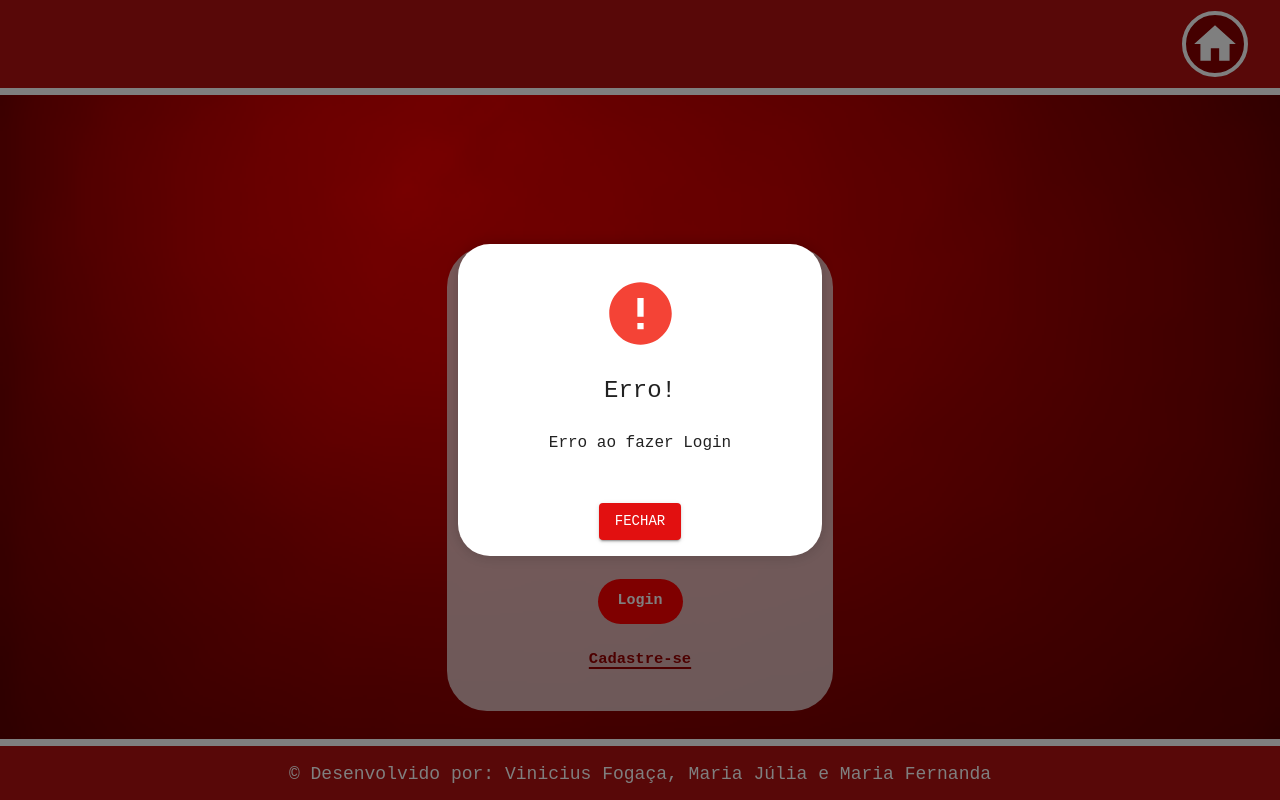
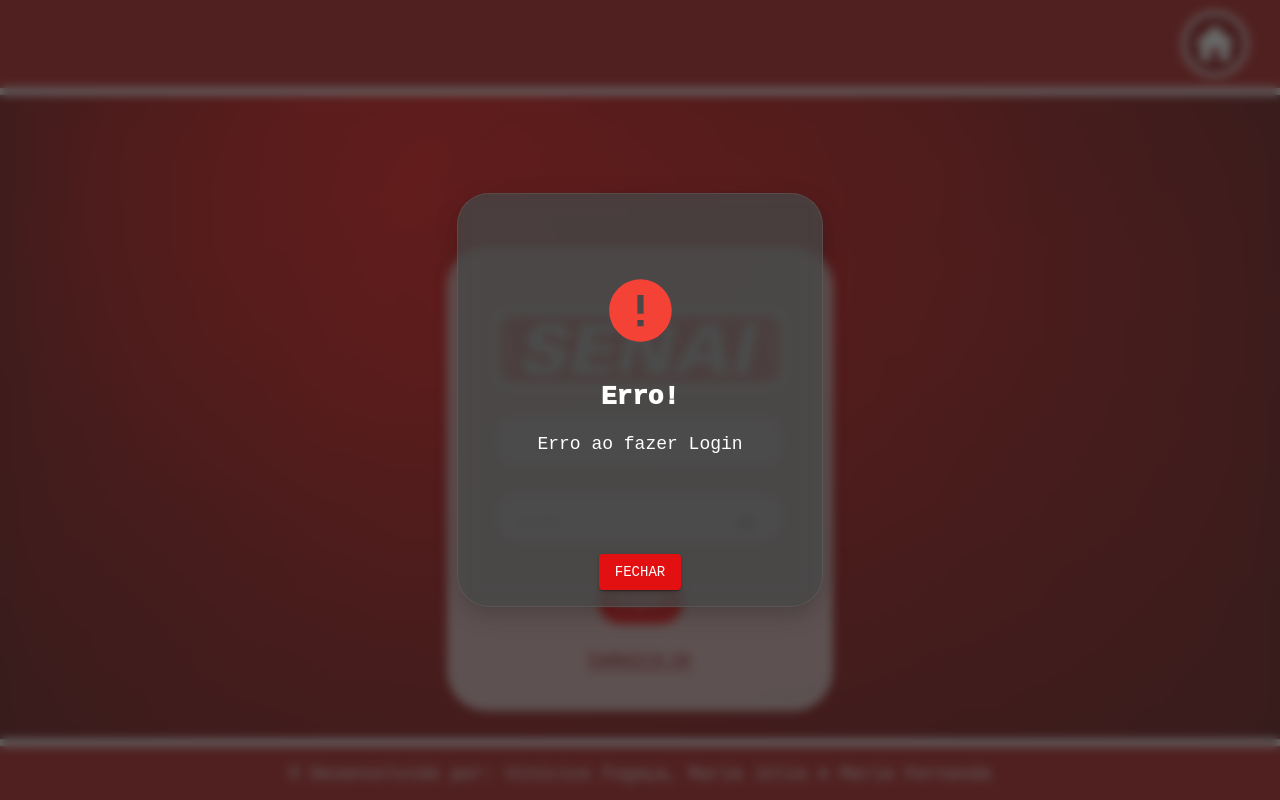
Before and after one commit to MariaFernandaCintra/sprintFront, a React (Vite) app: page /login in a window 1280 px wide. Both pictures are taken after a click on the button "Login". Built offline with nearby package versions, Linux system fonts and the light colour scheme; no server answers.

Commit message:
16-05-25 / refatorando estilização

```diff
--- a/src/components/CustomModal.jsx
+++ b/src/components/CustomModal.jsx
@@ -43,11 +43,11 @@ export default function CustomModal({
         <Box sx={styles.box(type)}>
           {renderIcon()}
           <DialogTitle>
-            <Typography variant="h5" component="div">
+            <Typography variant="h5" component="div" sx={styles.title}>
               {title}
             </Typography>
           </DialogTitle>
-          <Typography variant="body1" sx={styles.title}>
+          <Typography variant="body1" sx={styles.message}>
             {message}
           </Typography>
         </Box>
@@ -68,10 +68,16 @@ function getStyles() {
         display: "flex",
         alignItems: "center",
         justifyContent: "center",
+        backgroundColor: "rgba(70, 70, 70, 0.4)",
+        backdropFilter: "blur(5px)",
       },
       "& .MuiPaper-root": {
         borderRadius: 8,
         boxShadow: "0px 0px 15px rgba(0, 0, 0, 0.2)",
+        backgroundColor: "rgba(70, 70, 70, 0.7)",
+        boxShadow: "0px 8px 24px rgba(0, 0, 0, 0.2)",
+        backdropFilter: "blur(10px)",
+        border: "1px solid rgba(214, 214, 214, 0.1)",
       },
       "& .MuiDialogContent-root": {
         padding: 2,
@@ -83,10 +89,14 @@ function getStyles() {
     dialogContent: {
       textAlign: "center",
       p: 4,
+      color: "white",
     },
     box: (type) => ({
       minWidth: 300,
-      maxWidth: 400,
+      height: 280,
+      maxWidth: 300,
+      alignItems: "center",
+      justifyContent: "center",
       textAlign: "center",
       p: 2,
       borderRadius: 2,
@@ -94,15 +104,20 @@ function getStyles() {
       display: "flex",
       flexDirection: "column",
       alignItems: "center",
-      justifyContent: "center",
       background: "transparent",
     }),
     title: {
       mt: 1,
+      color: "white",
+      fontWeight: 1000,
+      fontSize: 26
+    },
+    message: {
+      color: "white",
+      fontSize: 18
     },
     actions: {
       justifyContent: "center",
-      pb: 2,
     },
     button: (type) => ({
       backgroundColor: type === "success" ? "green" : "rgb(226, 16, 16)",
--- a/src/components/ReservarModal.jsx
+++ b/src/components/ReservarModal.jsx
@@ -50,7 +50,7 @@ export default function ModalReservar({ isOpen, onClose, idSala, roomNome }) {
       hora_inicio: formatarHoraComSegundosZero(horaInicio),
       hora_fim: formatarHoraComSegundosZero(horaFim),
       fk_id_usuario: idUsuario, // Usa diretamente do localStorage
-      fk_id_sala: idSala
+      fk_id_sala: idSala,
     };
 
     try {
@@ -81,7 +81,7 @@ export default function ModalReservar({ isOpen, onClose, idSala, roomNome }) {
 
   return (
     <LocalizationProvider dateAdapter={AdapterDateFns}>
-      <Modal open={isOpen} onClose={onClose}>
+      <Modal open={isOpen} onClose={onClose} sx={styles.modalContainer}>
         <Box sx={styles.modalBox}>
           <Typography variant="h6" sx={styles.title}>
             Reservar Sala
@@ -152,7 +152,7 @@ export default function ModalReservar({ isOpen, onClose, idSala, roomNome }) {
               onClick={onClose}
               sx={styles.buttonCancelar}
             >
-              Cancelar
+              CANCELAR
             </Button>
             <Button
               variant="contained"
@@ -160,7 +160,7 @@ export default function ModalReservar({ isOpen, onClose, idSala, roomNome }) {
               onClick={handleReserva}
               sx={styles.buttonReservar}
             >
-              Reservar
+              RESERVAR
             </Button>
           </Box>
         </Box>
@@ -179,6 +179,10 @@ export default function ModalReservar({ isOpen, onClose, idSala, roomNome }) {
 
 function getStyles() {
   return {
+    modalContainer: {
+      backgroundColor: "rgba(161, 161, 161, 0.4)",
+      backdropFilter: "blur(5px)",
+    },
     modalBox: {
       position: "absolute",
       top: "50%",
@@ -188,51 +192,78 @@ function getStyles() {
       flexDirection: "column",
       alignItems: "center",
       justifyContent: "center",
-      width: 350,
-      backgroundColor: "rgb(227, 227, 227)",
-      boxShadow: 24,
+      width: 380,
+      height: "auto",
+      backgroundColor: "rgba(100, 100, 100, 0.5)",
+      boxShadow: "0px 8px 24px rgba(0, 0, 0, 0.2)",
+      backdropFilter: "blur(5px)",
+      border: "1px solid rgba(214, 214, 214, 0.1)",
       p: 4,
-      borderRadius: 2,
+      borderRadius: 20,
     },
     title: {
       fontWeight: "bold",
+      color: "white",
       marginBottom: 2,
       fontSize: 32,
     },
     subTitle: {
       fontSize: 22,
-      marginBottom: 1
+      color: "white",
+      marginBottom: 1,
     },
     inputTitle: {
+      color: "white",
       marginTop: 1,
       marginBottom: 1,
       fontSize: 15,
     },
     input: {
-      backgroundColor: "white",
-      borderRadius: 1,
+      borderRadius: 2,
       mb: 0.5,
-      mt: 1
+      mt: 1,
+      backgroundColor: "rgba(255, 255, 255, 0.9)",
+      width: "80%",
+      color: "#fff",
+      "& .MuiInputBase-input": {
+        padding: "12px 16px",
+      },
+      "& .MuiOutlinedInput-notchedOutline": {
+        borderColor: "rgba(80, 80, 80, 0.7)",
+      },
+      "&:hover .MuiOutlinedInput-notchedOutline": {
+        borderColor: "rgba(150, 150, 150, 0.7)",
+      },
+      "&.Mui-focused .MuiOutlinedInput-notchedOutline": {
+        borderColor: "#64b5f6",
+      },
     },
     buttonContainer: {
       mt: 3,
-      mb:2,
+      mb: 2,
+      gap: 5,
       display: "flex",
       justifyContent: "space-between",
     },
     buttonCancelar: {
-      backgroundColor: "rgba(177, 16, 16, 1)",
-      width: "45%",
-      borderRadius: 1,
-      fontWeight: "bold",
-      fontSize: 16
+      backgroundColor: "rgba(209, 19, 19, 0.7)",
+      color: "#eee",
+      fontWeight: 1000,
+      padding: 1.5,
+      borderRadius: 6,
+      "&:hover": {
+        backgroundColor: "rgba(177, 16, 16, 0.7)",
+      },
     },
     buttonReservar: {
-      backgroundColor: "rgba(177, 16, 16, 1)",
-      width: "45%",
-      borderRadius: 1,
-      fontWeight: "bold",
-      fontSize: 16
+      backgroundColor: "rgba(209, 19, 19, 0.7)",
+      color: "#eee",
+      fontWeight: 500,
+      padding: 1.5,
+      borderRadius: 6,
+      "&:hover": {
+        backgroundColor: "rgba(177, 16, 16, 0.7)",
+      },
     },
   };
 }
--- a/src/components/ReservasUsuarioModal.jsx
+++ b/src/components/ReservasUsuarioModal.jsx
@@ -17,7 +17,7 @@ function ReservasUsuarioModal({ open, onClose, reservas }) {
   const styles = getStyles();
 
   return (
-    <Modal open={open} onClose={onClose}>
+    <Modal open={open} onClose={onClose} sx={styles.modalContainer}>
       <Box sx={styles.modalBox}>
         <Box sx={styles.header}>
           <Typography sx={styles.title}>Minhas Reservas</Typography>
@@ -33,6 +33,7 @@ function ReservasUsuarioModal({ open, onClose, reservas }) {
                 <ListItem key={index} sx={styles.listItem}>
                   <ListItemText
                     primary={`Reserva ${index + 1}`}
+                    sx={styles.listItemText}
                     secondary={
                       <>
                         Sala: {reserva.sala} <br />
@@ -58,42 +59,80 @@ function ReservasUsuarioModal({ open, onClose, reservas }) {
 
 function getStyles() {
   return {
+    modalContainer: {
+      backgroundColor: "rgba(0, 0, 0, 0.6)",
+      backdropFilter: "blur(10px)",
+    },
     modalBox: {
       position: "absolute",
       top: "50%",
       left: "50%",
       transform: "translate(-50%, -50%)",
       width: 400,
-      height: 450,
-      bgcolor: "background.paper",
-      boxShadow: 24,
-      borderRadius: 3,
+      maxHeight: "50%",
+      backgroundColor: "rgba(44, 44, 44, 0.8)",
+      boxShadow: "0px 12px 32px rgba(0, 0, 0, 0.8)",
+      border: "1px solid rgba(255, 255, 255, 0.1)",
       p: 4,
+      borderRadius: 12,
+      display: "flex",
+      flexDirection: "column",
+      mb: "0px",
+      pb: "0px",
     },
     header: {
       display: "flex",
       justifyContent: "space-between",
       alignItems: "center",
-      mb: 2,
+      marginBottom: 24,
+      paddingBottom: 16,
+      borderBottom: "1px solid rgba(255, 255, 255, 0.1)",
     },
     title: {
-      fontWeight: "bold",
-      fontSize: 20,
+      fontWeight: 600,
+      color: "#eee",
+      fontSize: 22,
     },
     closeButton: {
-      color: "red",
+      color: "#ccc",
+      "&:hover": {
+        color: "#eee",
+      },
     },
     scrollArea: {
-      maxHeight: 370,
       overflowY: "auto",
+      flexGrow: 2,
+      paddingRight: 8,
+      "&::-webkit-scrollbar": {
+        width: "8px",
+      },
+      "&::-webkit-scrollbar-thumb": {
+        backgroundColor: "rgba(255, 255, 255, 0.2)",
+        borderRadius: "4px",
+      },
+      "&::-webkit-scrollbar-track": {
+        backgroundColor: "transparent",
+      },
     },
     listItem: {
-      borderBottom: "1px solid #ccc",
+      borderBottom: "1px solid rgba(255, 255, 255, 0.05)",
+      color: "#ddd",
+      padding: "12px 0",
+    },
+    listItemText: {
+      color: "#ddd",
+      "& .MuiListItemText-primary": {
+        fontWeight: 500,
+      },
+      "& .MuiListItemText-secondary": {
+        color: "#aaa",
+      },
     },
     noReservas: {
       textAlign: "center",
-      mt: 2,
-      color: "gray",
+      marginTop: 24,
+      color: "#aaa",
+      fontSize: 16,
     },
   };
 }
--- a/src/pages/Principal.jsx
+++ b/src/pages/Principal.jsx
@@ -105,10 +105,38 @@ function Principal() {
     <div>
       {salas.length === 0 ? (
         <Container sx={styles.container}>
+          <Box sx={styles.header}>
+            <img src={logo} alt="Logo" style={styles.logo} />
+            <Button component={Link} to="/perfil" sx={styles.buttonPerfil}>
+              <PersonIcon sx={styles.IconeToPerfil} />
+            </Button>
+            <Button
+              component={Link}
+              to="/"
+              sx={styles.buttonLogout}
+              onClick={() => {
+                localStorage.removeItem("tokenUsuario");
+                localStorage.removeItem("idUsuario");
+              }}
+            >
+              <ExitToAppIcon sx={styles.IconeLogout} />
+            </Button>
+          </Box>
           <Box>
-            <p style={{ color: "white", fontSize: 55, margin: 365 }}>
+            <Typography
+              style={{ color: "white", fontSize: 55, margin: 350 }}
+              sx={{
+                fontFamily: "'Roboto Mono', monospace",
+              }}
+            >
               Carregando Salas...
-            </p>
+            </Typography>
+          </Box>
+          <Box sx={styles.footer}>
+            <Typography sx={styles.footerText}>
+              &copy; Desenvolvido por: Vinicius Fogaça, Maria Júlia e Maria
+              Fernanda
+            </Typography>
           </Box>
         </Container>
       ) : (
@@ -329,7 +357,7 @@ function getStyles() {
         fontSize: "15px",
         fontWeight: "bold",
         backgroundColor: "white",
-        borderRadius: 5
+        borderRadius: 5,
       },
       "& .MuiInputLabel-root": {
         color: "rgb(114, 114, 114)",
@@ -343,7 +371,7 @@ function getStyles() {
         "& fieldset": {
           borderColor: "gray", // Cor da borda
           borderWidth: 2,
-          borderRadius: 5
+          borderRadius: 5,
         },
         "&:hover fieldset": {
           borderColor: "gray",
@@ -359,7 +387,7 @@ function getStyles() {
       height: "60%",
       marginRight: 5,
       fontSize: 18,
-      fontWeight: "bold"
+      fontWeight: "bold",
     },
     boxFundoTabela: {
       margin: "25px",
```
Also changed, not shown: 1 other file (tests, documents, lock files or other folders).
